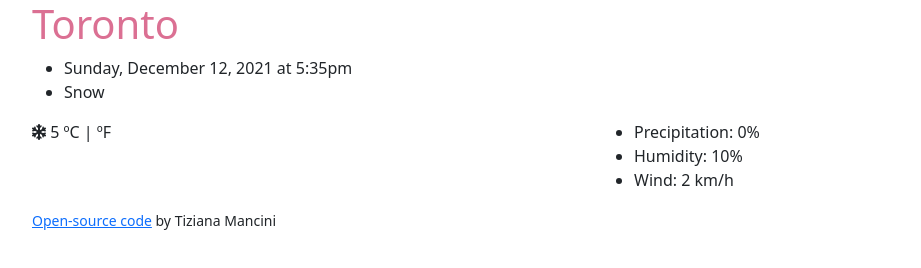
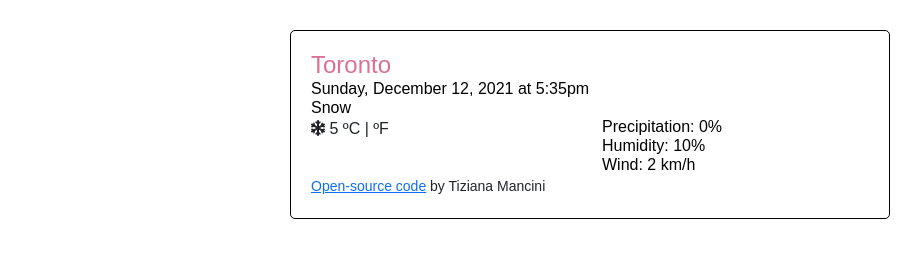
Before and after one commit to TizianaMancini/Weather-App, a plain HTML site: page index.html in a window 1280 px wide. Shown: the whole page, without its empty margins (50-971 px from the left). Drawn offline with nearby package versions, Linux system fonts and the light colour scheme.

Commit message:
Styled main elements

```diff
--- a/index.html
+++ b/index.html
@@ -5,7 +5,6 @@
     <meta http-equiv="X-UA-Compatible" content="IE=edge" />
     <meta name="viewport" content="width=device-width, initial-scale=1.0" />
     <title>Weather App</title>
-    <link rel="stylesheet" href="src/styles.css" />
 
     <link
       href="https://cdn.jsdelivr.net/npm/bootstrap@5.1.3/dist/css/bootstrap.min.css"
@@ -18,6 +17,8 @@
       src="https://kit.fontawesome.com/445982c7a3.js"
       crossorigin="anonymous"
     ></script>
+
+    <link rel="stylesheet" href="src/styles.css" />
   </head>
   <body>
     <div class="container">
@@ -46,14 +47,16 @@
             </ul>
           </div>
         </div>
+
+        <small>
+          <a
+            href="https://github.com/TizianaMancini/Weather-App"
+            target="_blank"
+            >Open-source code</a
+          >
+          by Tiziana Mancini
+        </small>
       </div>
-
-      <small>
-        <a href="https://github.com/TizianaMancini/Weather-App" target="_blank"
-          >Open-source code</a
-        >
-        by Tiziana Mancini
-      </small>
     </div>
   </body>
 
--- a/src/styles.css
+++ b/src/styles.css
@@ -1,3 +1,32 @@
+body {
+  font-family: Arial, Helvetica, sans-serif;
+}
+
+.weather-app {
+  max-width: 600px;
+  margin: 30px auto;
+  padding: 20px;
+  border: 1px solid black;
+  border-radius: 5px;
+}
+
 h1 {
   color: palevioletred;
+  font-size: 24px;
+  font-weight: 100;
+  line-height: 28px;
+  margin-bottom: 0;
 }
+
+ul {
+  padding: 0;
+  margin: 0;
+}
+
+li {
+  list-style: none;
+  color: black;
+  font-size: 16px;
+  font-weight: 100;
+  line-height: 19px;
+}
```
